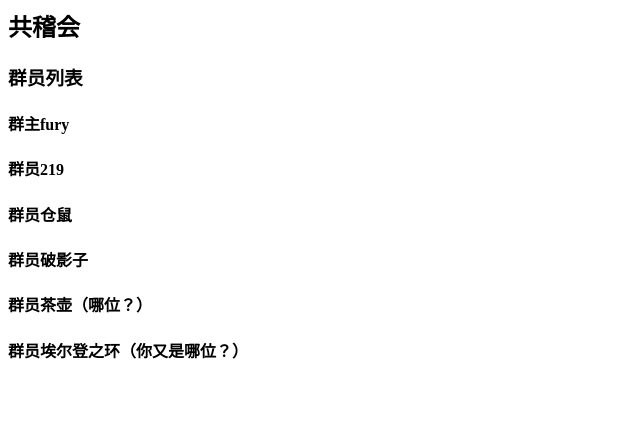
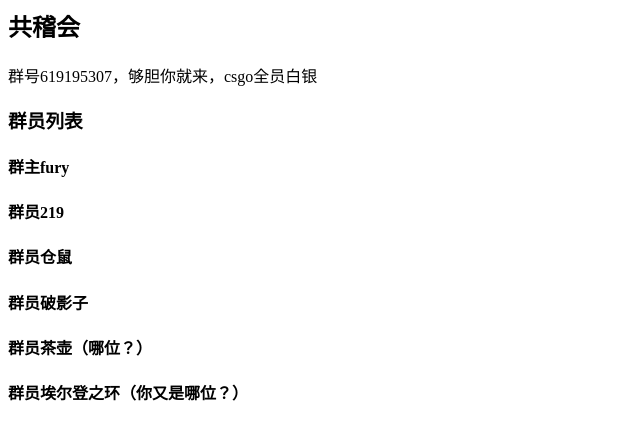
Before and after one commit to cnfury/cnfury.github.io, a plain HTML site: page index.html in a window 1280 px wide. Shown: the whole page, without its empty margins (0-640 px from the left). Drawn offline with Linux system fonts and the light colour scheme.

Commit message:
一次针对群号的修改

```diff
--- a/index.html
+++ b/index.html
@@ -3,6 +3,7 @@
 </head>
 <body>
   <h2>共稽会</h2>
+     <p>群号619195307，够胆你就来，csgo全员白银</p>
 <h3>群员列表</h3>
 <h4>群主fury</h4>
 <h4>群员219</h4>
```
